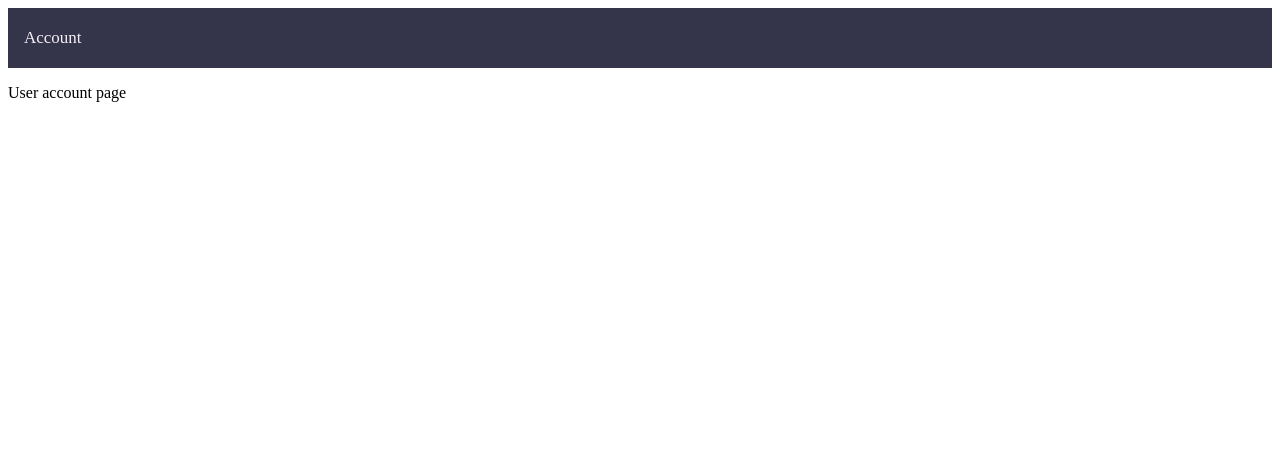
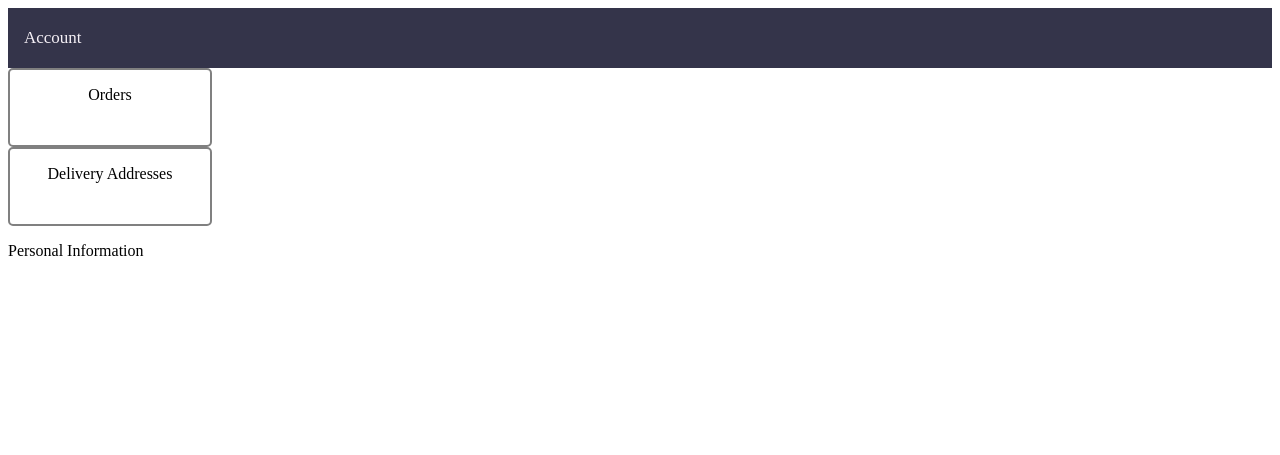
Before and after one commit to scarhead7/Projects, a PHP site: page / in a window 1280 px wide. Shown: the top 455 px of the page. Run offline with PHP 8.4, Linux system fonts and the light colour scheme.

Commit message:
User Account Portal focus
- changed home.php to portal.php
- updated title to "Account"
- updated accounts controller to reflect new account portal naming
- updated main controller to reflect new account portal naming
- updated styling to accommodate portal links desired appearance

```diff
--- a/Fullstack/E-Commerce Mockup/accounts/index.php
+++ b/Fullstack/E-Commerce Mockup/accounts/index.php
@@ -1,6 +1,6 @@
 <?php
 /* 1E1DB14C
-** CREATED 251302 NOV 2025 UPDATED 25 NOV 2025
+** CREATED 251302 NOV 2025 UPDATED 29 NOV 2025
 ** Accounts controller
 */
 
@@ -41,7 +41,7 @@
 			header("Location: /Store/");
 		break; // end of Logout case statement
 	default:
-		include $_SERVER['DOCUMENT_ROOT'] . '/Store/view/home.php';
+		include $_SERVER['DOCUMENT_ROOT'] . '/Store/view/portal.php';
 } // end of switch
 
 ?>
--- a/Fullstack/E-Commerce Mockup/index.php
+++ b/Fullstack/E-Commerce Mockup/index.php
@@ -1,6 +1,6 @@
 <?php
 /* 1E1DB14C
-** CREATED 251302 NOV 2025 UPDATED 25 NOV 2025
+** CREATED 251302 NOV 2025 UPDATED 29 NOV 2025
 ** Fullstack project.
 */
 
@@ -40,6 +40,6 @@
 	case "logout"://stubbed
 		break;
 	default:
-		include $_SERVER['DOCUMENT_ROOT'] . '/Store/view/home.php';
+		include $_SERVER['DOCUMENT_ROOT'] . '/Store/view/portal.php';
 } // end of switch
 ?>
--- a/Fullstack/E-Commerce Mockup/styles/main.css
+++ b/Fullstack/E-Commerce Mockup/styles/main.css
@@ -1,5 +1,5 @@
 /* 1E1DB14C
-** CREATED 261348 NOV 2025 UPDATED 26 NOV 2025
+** CREATED 261348 NOV 2025 UPDATED 29 NOV 2025
 ** main styles
 */
 
@@ -12,7 +12,6 @@
 
 body {
     height: 100%;
-    padding-bottom: 3em;
 }
 
 /* Add a background color to the top navigation. */
@@ -79,6 +78,19 @@
     border: none;
 }
 
+.account-links-container {
+	width: 200px;
+	height: 75px;
+	border: 2px solid grey;
+	border-radius: 5px;
+	text-align: center;
+}
+/*
+.account-home-links {
+	border: 2px solid grey;
+	border-radius: 5px;
+}*/
+
 /* footer styling */
 footer {
   position: fixed;
--- a/Fullstack/E-Commerce Mockup/view/home.php
+++ b/Fullstack/E-Commerce Mockup/view/portal.php
@@ -2,20 +2,23 @@
 
 /* 1E1DB14C
 ** CREATED 261327 NOV 2025 UPDATED 29 NOV 2025
-** Fullstack project: user account home page.
+** Fullstack project: user account portal page.
 */
 
 /*******TODO*****
  * -
 ****************/
 
-$title = "Home";
+$title = "Account";
 
 include $_SERVER['DOCUMENT_ROOT'] . '/Store/elements/header.php';
 include $_SERVER['DOCUMENT_ROOT'] . '/Store/elements/nav.php';
 ?>
 
-<p>User account page</p>
+<div class="account-links-container"><p>Orders</p></div>
+<div class="account-links-container"><p class="account-home-links">Delivery Addresses</p></div>
+<p class="account-home-links">Personal Information</p>
+<p class=""></p>
 
 <?php
 include $_SERVER['DOCUMENT_ROOT'] . '/Store/elements/footer.php';
```
